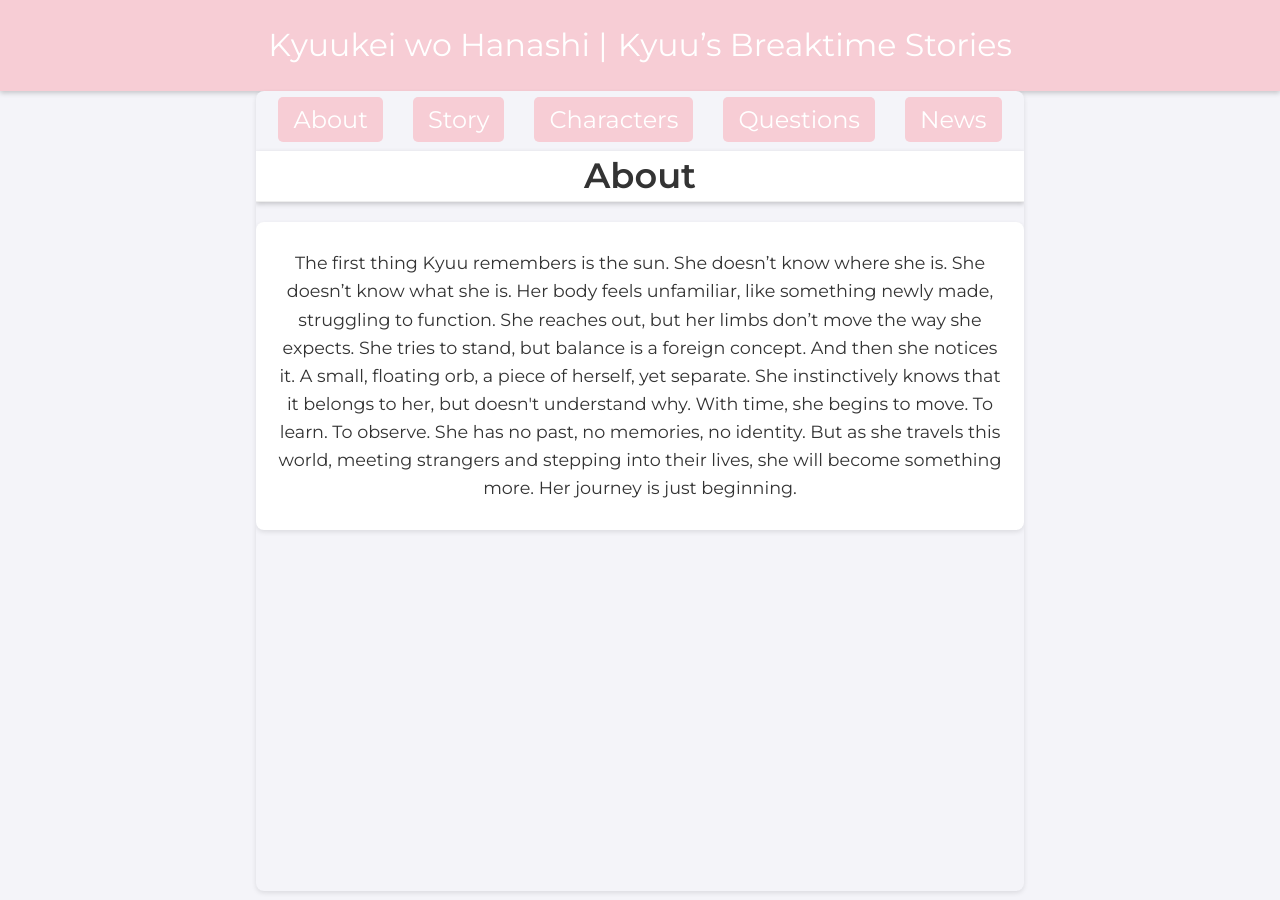
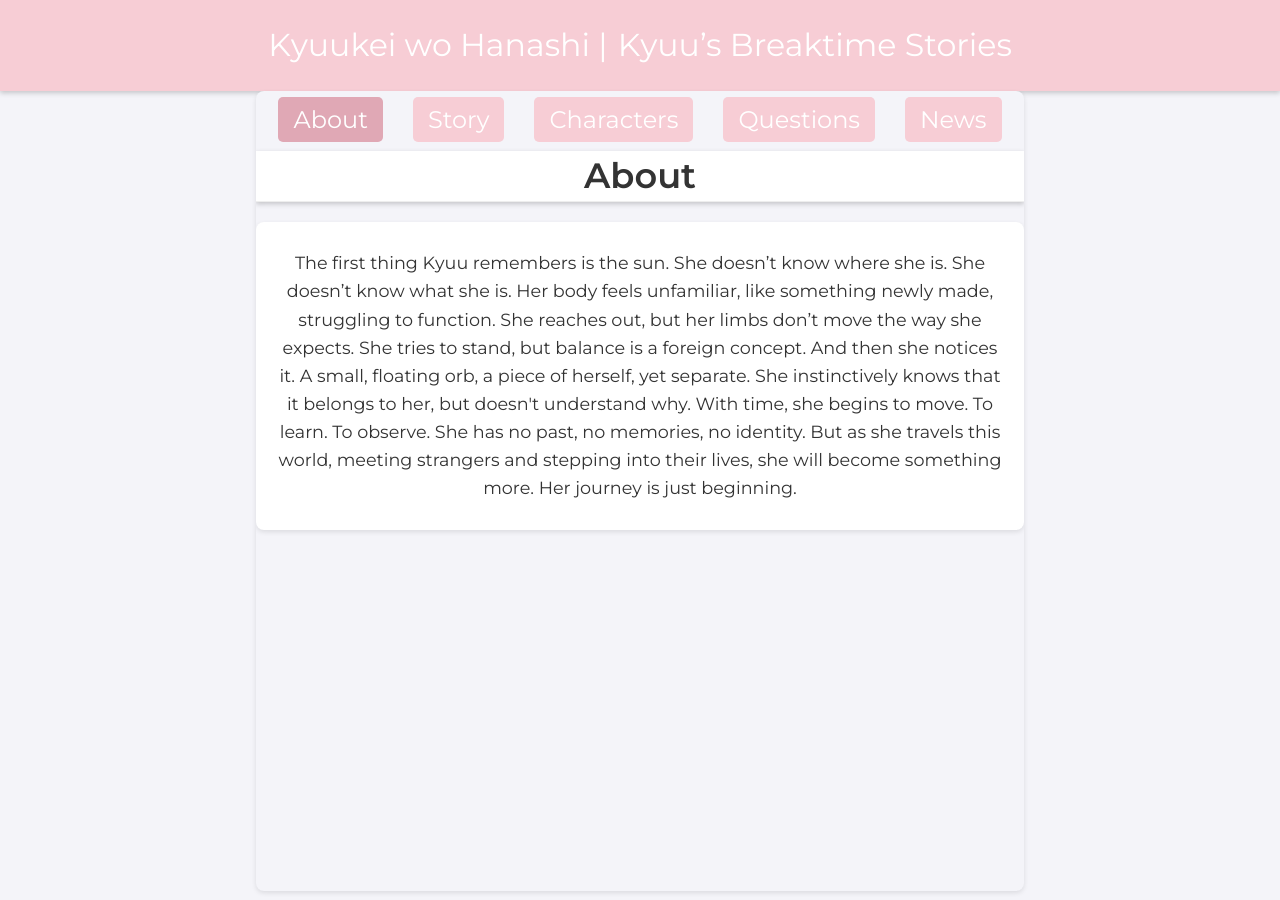
Before and after one commit to Saiminator/Kyuukei, a Jekyll site: the page built from about.html, in a window 1280 px wide. Built offline with Jekyll 4.4.1, drawn with Linux system fonts in a browser that asks for light colours.

Commit message:
Update default.html

```diff
--- a/_layouts/default.html
+++ b/_layouts/default.html
@@ -26,7 +26,7 @@
   <meta name="twitter:image" content="{{ page.image | default: 'https://i.imgur.com/QRd4drw.png' }}">
 </head>
 <body class="no-select">
-  <!-- Site Header (active if on homepage) -->
+  <!-- Site Header (add class 'active' if on homepage) -->
   <header {% if page.url == "/" %}class="active"{% endif %}>
     <a href="{{ '/' | relative_url }}" id="site-title">
       <span class="header-line1">Kyuukei wo Hanashi |</span>
@@ -57,11 +57,11 @@
       <!-- Desktop Navigation Menu placed flush at the top of the container -->
       <nav class="nav-menu-desktop">
         <ul>
-          <li><a href="{{ '/about/' | relative_url }}">About</a></li>
-          <li><a href="{{ '/timeline/' | relative_url }}">Story</a></li>
-          <li><a href="{{ '/characters/' | relative_url }}">Characters</a></li>
-          <li><a href="{{ '/questions/' | relative_url }}">Questions</a></li>
-          <li><a href="{{ '/news/' | relative_url }}">News</a></li>
+          <li><a href="{{ '/about/' | relative_url }}" {% if page.url contains 'about' %}class="active"{% endif %}>About</a></li>
+          <li><a href="{{ '/timeline/' | relative_url }}" {% if page.url contains 'timeline' or page.url contains 'story' %}class="active"{% endif %}>Story</a></li>
+          <li><a href="{{ '/characters/' | relative_url }}" {% if page.url contains 'characters' %}class="active"{% endif %}>Characters</a></li>
+          <li><a href="{{ '/questions/' | relative_url }}" {% if page.url contains 'questions' %}class="active"{% endif %}>Questions</a></li>
+          <li><a href="{{ '/news/' | relative_url }}" {% if page.url contains 'news' %}class="active"{% endif %}>News</a></li>
         </ul>
       </nav>
       <!-- Section Header with Page Title -->
```
